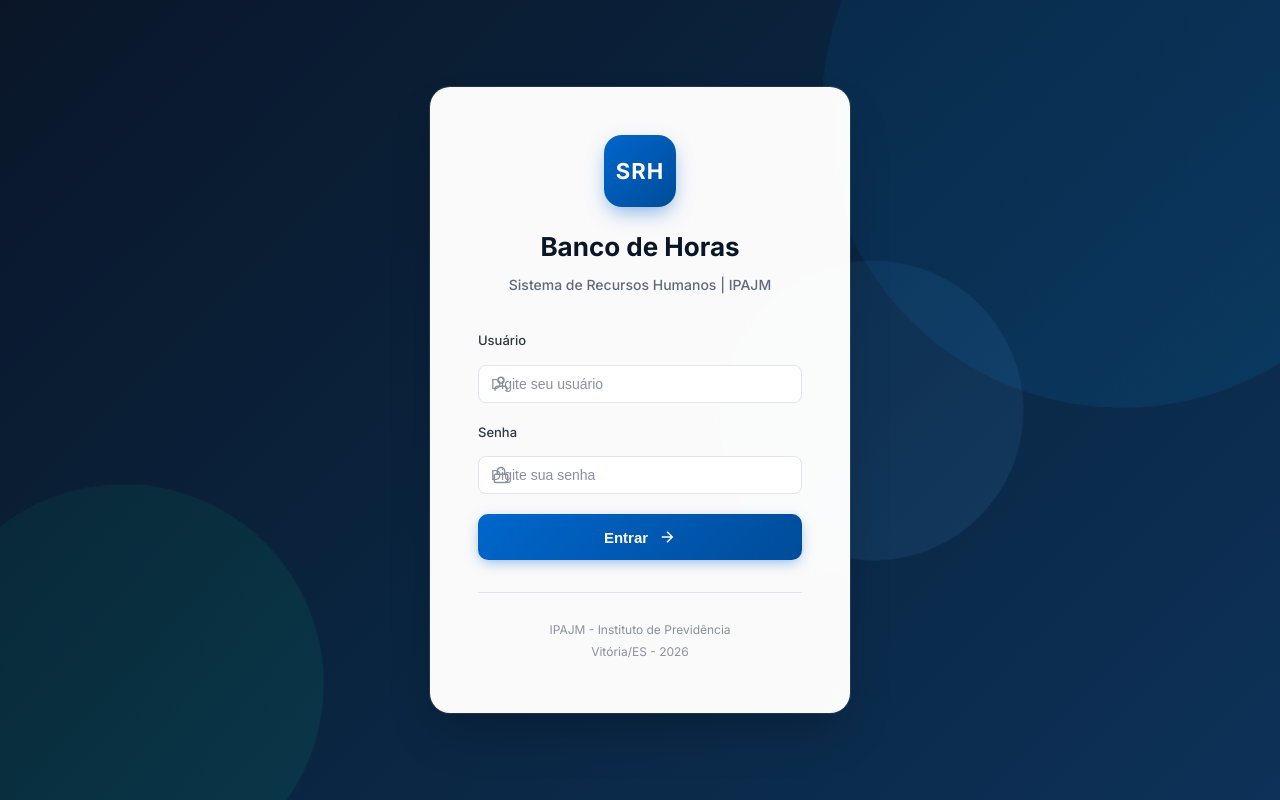
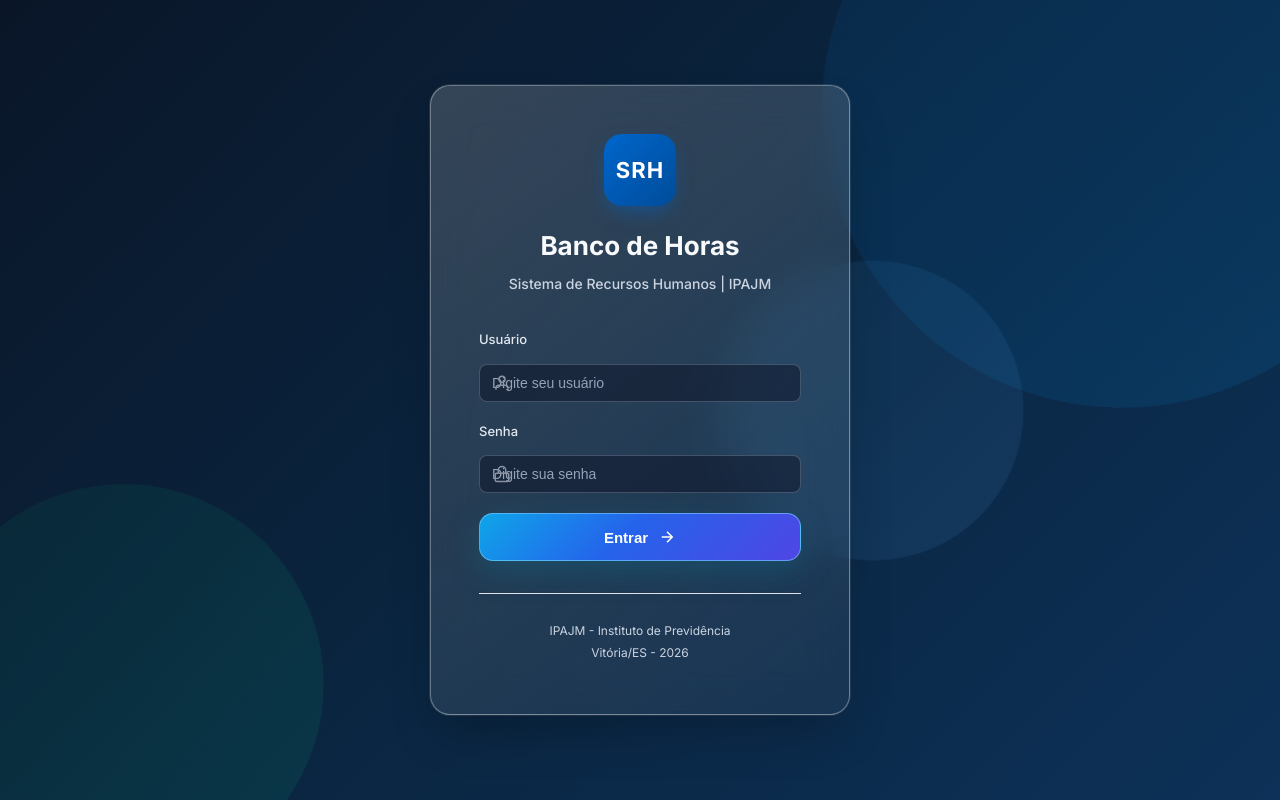
Before and after one commit to albertjr99/Banco-de-Horas, a Flask app: page / in a window 1280 px wide. Run offline with Flask 3, Linux system fonts and the light colour scheme; some web fonts are replaced.

Commit message:
Update styles.css

```diff
--- a/static/css/styles.css
+++ b/static/css/styles.css
@@ -931,3 +931,123 @@ body {
 ::-webkit-scrollbar-track { background: var(--gray-100); }
 ::-webkit-scrollbar-thumb { background: var(--gray-300); border-radius: 4px; }
 ::-webkit-scrollbar-thumb:hover { background: var(--gray-400); }
+
+/* ===================================
+   MODERN UI LAYER (Glassmorphism + Neumorphism)
+   =================================== */
+body {
+    font-family: 'Inter', system-ui, sans-serif;
+    background:
+        radial-gradient(circle at 10% 20%, rgba(56, 189, 248, 0.16), transparent 40%),
+        radial-gradient(circle at 85% 10%, rgba(59, 130, 246, 0.2), transparent 35%),
+        linear-gradient(140deg, #020617 0%, #0f172a 55%, #172554 100%);
+    color: #e2e8f0;
+    min-height: 100vh;
+}
+
+.app-container { background: transparent; }
+
+.sidebar,
+.main-header,
+.data-section,
+.stat-card,
+.modal-content,
+.consulta-card,
+.filters-card,
+.table-wrapper,
+.calendar-card,
+.zoom-controls,
+.search-box,
+.user-info,
+.notification-dropdown {
+    background: linear-gradient(135deg, rgba(15, 23, 42, 0.72), rgba(30, 41, 59, 0.65)) !important;
+    border: 1px solid rgba(148, 163, 184, 0.2) !important;
+    backdrop-filter: blur(18px);
+    -webkit-backdrop-filter: blur(18px);
+    box-shadow: inset 1px 1px 0 rgba(255,255,255,0.08), 8px 8px 20px rgba(2, 6, 23, 0.4), -8px -8px 18px rgba(30, 41, 59, 0.35);
+}
+
+.sidebar { border-right: 1px solid rgba(148,163,184,.25) !important; }
+.page-title,.data-title,.nav-section-title,.stat-value,.modal-title { color: #f8fafc !important; }
+.stat-label,.breadcrumb span,.user-role,.login-subtitle,.table th,.text-muted { color: #cbd5e1 !important; }
+
+.nav-item,
+.btn,
+.icon-btn,
+input,
+select,
+textarea {
+    transition: all .25s ease, transform .2s ease;
+}
+
+.nav-item:hover,
+.btn:hover,
+.icon-btn:hover,
+.stat-card:hover {
+    transform: translateY(-2px);
+    box-shadow: 0 14px 26px rgba(14, 116, 144, 0.18), inset 0 1px 0 rgba(255,255,255,0.12);
+}
+
+.icon, .search-icon i, .icon-btn i, button i, .btn i {
+    width: 16px;
+    height: 16px;
+    stroke-width: 2.3;
+    display: inline-flex;
+    vertical-align: middle;
+}
+
+.btn,
+.icon-btn,
+.login-btn {
+    border-radius: 14px !important;
+}
+
+.btn-primary,
+.login-btn {
+    background: linear-gradient(135deg, #0ea5e9 0%, #2563eb 45%, #4f46e5 100%) !important;
+    border: 1px solid rgba(125, 211, 252, 0.6) !important;
+    box-shadow: 0 10px 30px rgba(14, 116, 144, 0.35);
+}
+
+input, select, textarea {
+    background: rgba(15, 23, 42, 0.55) !important;
+    border-color: rgba(148, 163, 184, 0.35) !important;
+    color: #e2e8f0 !important;
+}
+
+input::placeholder, textarea::placeholder { color: #94a3b8 !important; }
+
+.login-card {
+    background: linear-gradient(145deg, rgba(255,255,255,0.18), rgba(255,255,255,0.05));
+    border: 1px solid rgba(255,255,255,0.35);
+}
+
+.login-title { color: #f8fafc; }
+.login-form label { color: #e2e8f0; }
+.login-footer p { color: #cbd5e1; }
+
+.table tr:hover td,
+.registros-table tbody tr:hover,
+.servidores-table tbody tr:hover {
+    background: rgba(56, 189, 248, 0.08) !important;
+}
+
+.stat-card::after {
+    content: '';
+    position: absolute;
+    inset: 0;
+    border-radius: inherit;
+    border: 1px solid rgba(255,255,255,0.06);
+    pointer-events: none;
+}
+
+@keyframes pulseGlow {
+    0%, 100% { box-shadow: 0 0 0 rgba(56,189,248,0); }
+    50% { box-shadow: 0 0 22px rgba(56,189,248,.35); }
+}
+
+.bell-btn { animation: pulseGlow 2.4s ease-in-out infinite; }
+
+.ui-float {
+    transform: translateY(-3px) scale(1.01);
+}
```
